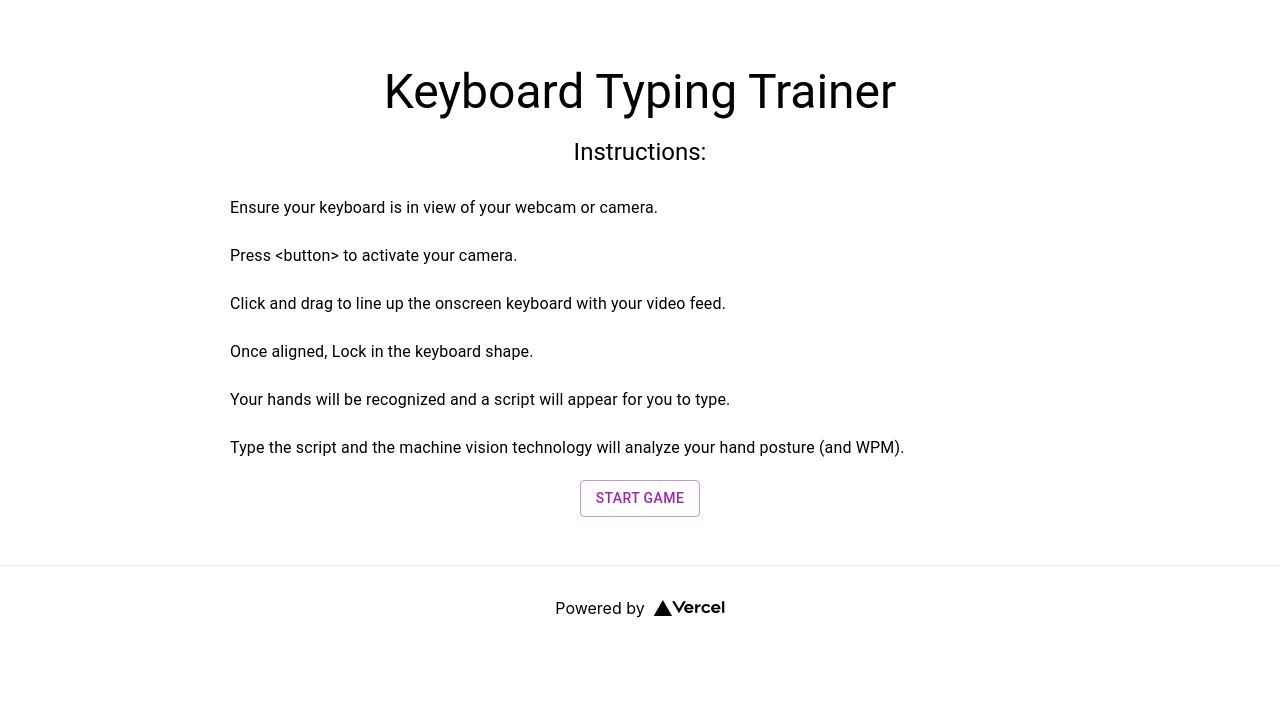
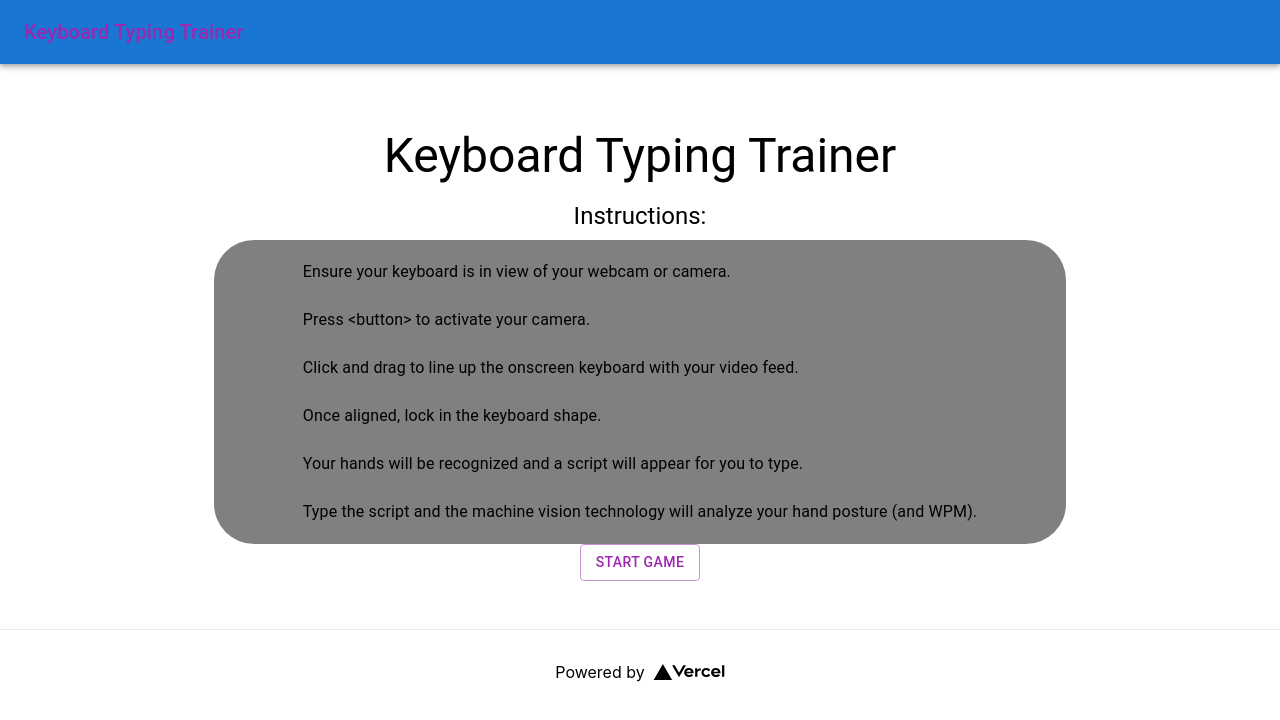
Before and after one commit to Nashtronaut/camType, a Next.js app: page / in a window 1280 px wide. Shown: the top 720 px of the page. Built offline with nearby package versions, Linux system fonts and the light colour scheme.

Commit message:
Started styling

```diff
--- a/pages/_app.js
+++ b/pages/_app.js
@@ -1,4 +1,6 @@
 import '../styles/globals.css'
+import {ThemeProvider} from "@mui/material"
+import {theme} from "../utils/theme/config"
 
 function MyApp({ Component, pageProps }) {
   return <Component {...pageProps} />
--- a/pages/index.js
+++ b/pages/index.js
@@ -1,5 +1,4 @@
 import {useState, useEffect} from 'react'
-
 import Head from 'next/head';
 import Image from 'next/image';
 import styles from '../styles/Home.module.css';
@@ -13,6 +12,7 @@ import ListItem from '@mui/material/ListItem';
 import ListItemAvatar from '@mui/material/ListItemAvatar';
 import ListItemIcon from '@mui/material/ListItemIcon';
 import ListItemText from '@mui/material/ListItemText';
+import Divider from '@mui/material/Divider';
 
 import Container from '@mui/material/Container';
 
@@ -27,7 +27,13 @@ export default function Home() {
         <meta name="description" content="Generated by create next app" />
         <link rel="icon" href="/favicon.ico" />
       </Head>
-
+      <AppBar position="static" color="primary" enableColorOnDark>
+        <Toolbar>
+          <Typography variant="h6" color="secondary" noWrap>
+            Keyboard Typing Trainer
+          </Typography>
+        </Toolbar>
+      </AppBar>
     {/* Component to load after button push here */}
       <main>
       <Container maxWidth="md">
@@ -43,6 +49,12 @@ export default function Home() {
             <Typography variant="h5" align="center"gutterBottom>
               Instructions:
             </Typography>
+            <Box
+            display="flex"
+            justifyContent="center"
+            bgcolor="grey"
+            borderRadius={10}
+            >
             <List>
                 <ListItem>
                   <ListItemText primary="Ensure your keyboard is in view of your webcam or camera."/>
@@ -54,7 +66,7 @@ export default function Home() {
                   <ListItemText primary="Click and drag to line up the onscreen keyboard with your video feed."/>
                 </ListItem>
                 <ListItem>
-                  <ListItemText primary="Once aligned, Lock in the keyboard shape."/>
+                  <ListItemText primary="Once aligned, lock in the keyboard shape."/>
                 </ListItem>
                 <ListItem>
                   <ListItemText primary="Your hands will be recognized and a script will appear for you to type."/>
@@ -63,6 +75,7 @@ export default function Home() {
                   <ListItemText primary="Type the script and the machine vision technology will analyze your hand posture (and WPM)."/>
                 </ListItem>
             </List>
+          </Box>
             <Box
              display="flex"
              justifyContent="center"
--- /dev/null
+++ b/utils/theme/config.js
@@ -0,0 +1,12 @@
+import { createTheme } from '@mui/material/styles';
+
+const theme = createTheme({
+  palette: {
+    primary: {
+      main: '#aa00ff',
+    },
+    secondary: {
+      main: '#616161',
+    },
+  },
+});
```
